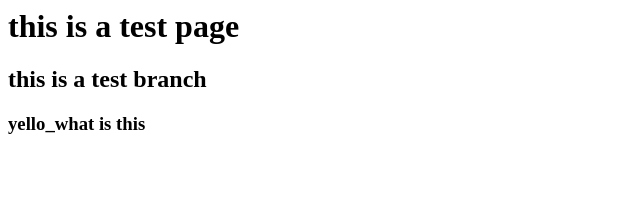
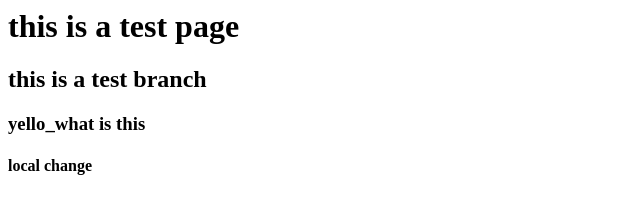
Before and after one commit to krajpal/training_synechron, a plain HTML site: page index.html in a window 1280 px wide. Shown: the whole page, without its empty margins (0-640 px from the left). Drawn offline with Linux system fonts and the light colour scheme.

Commit message:
Local chnages

```diff
--- a/index.html
+++ b/index.html
@@ -1,3 +1,4 @@
 <h1>this is a test page</h1>
 <h2>this is a test branch</h2>
 <h3>yello_what is this</h3>
+<h4>local change</h4>
```
